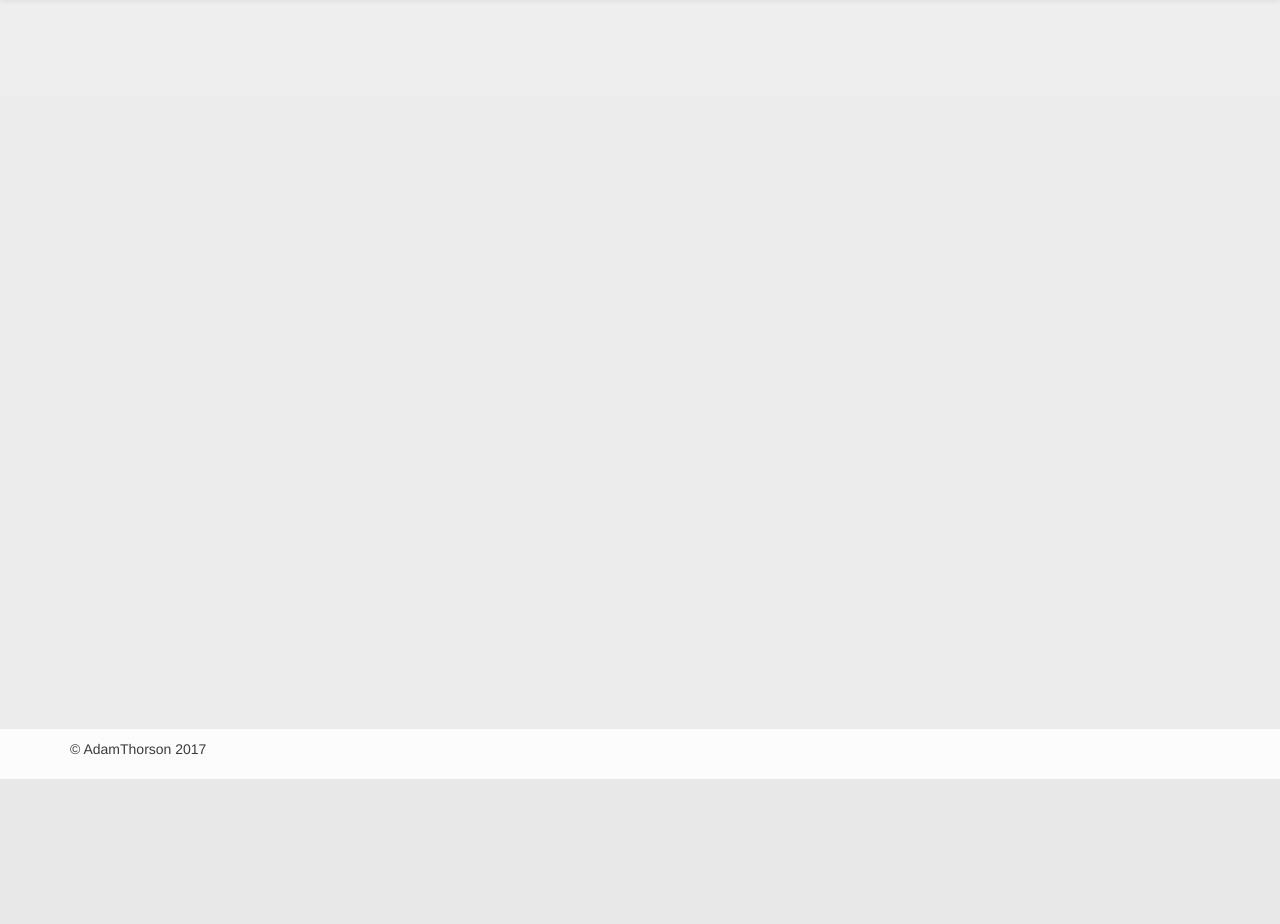
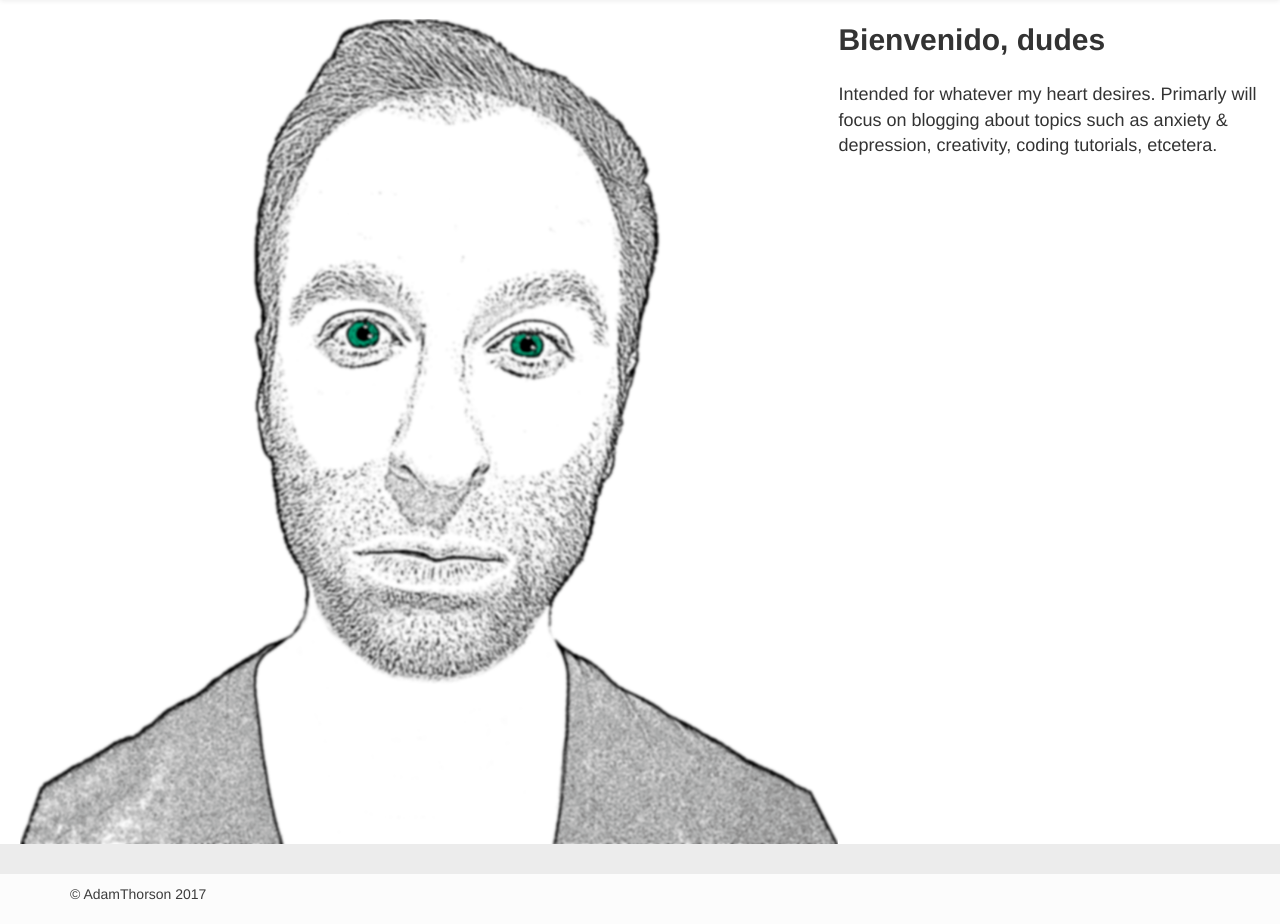
Before and after one commit to ElQuintoViento/Blog, a Django app: page / in a window 1280 px wide. Shown: the part 51-975 px from the top of the page. Before the commit the page ends 830 px from the top, so only its background shows below. Run offline with Django 3.2, Linux system fonts and the light colour scheme; some libraries are stand-ins or nearby versions.

Commit message:
simple intro page

```diff
--- a/adamthorson/templates/adamthorson/index.html
+++ b/adamthorson/templates/adamthorson/index.html
@@ -1,13 +1,26 @@
 {% extends "base.html" %}
+{% load staticfiles %}
 
 {% block head_title %}Adam Thorson {% endblock %}
+
+{% block head_css %}
+  <link rel="stylesheet" href="{% static 'css/home.css' %}"/>
+{% endblock %}
 
 {% block homeBlock %}active{% endblock %}
 
 {% block content %}
     <!-- Main jumbotron for a primary marketing message or call to action -->
     <div class="jumbotron">
-      <div class="container">
+      <div class="left">
+        <img src="{% static 'img/profile_pic.png' %}" />
+      </div>
+      <div class="right">
+        <div class="title_medium">Bienvenido, dudes</div>
+        <br>
+        <div class="text_large">
+          Intended for whatever my heart desires.  Primarly will focus on blogging about topics such as anxiety &amp; depression, creativity, coding tutorials, etcetera.
+        </div>
       </div>
     </div>
 
```
